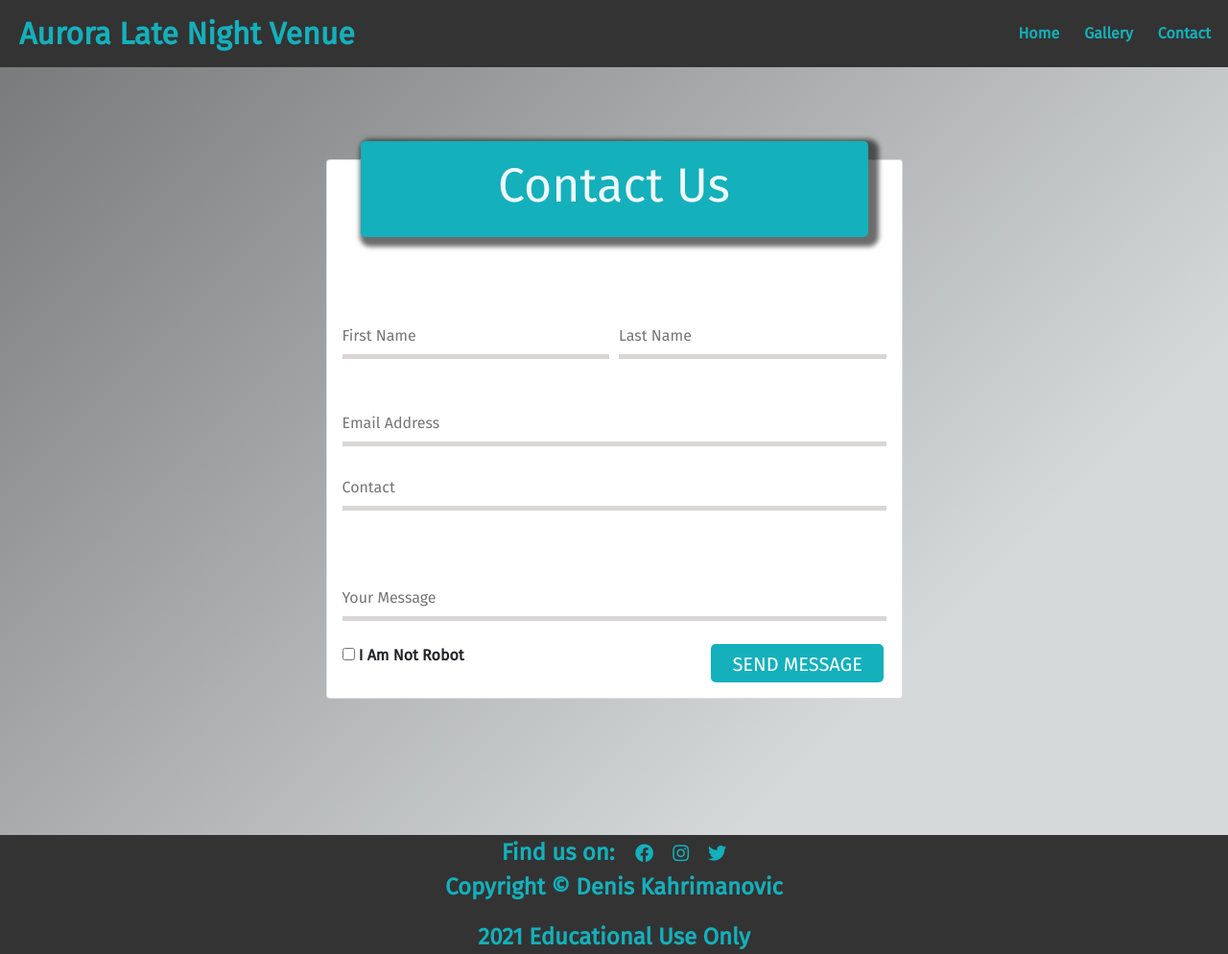
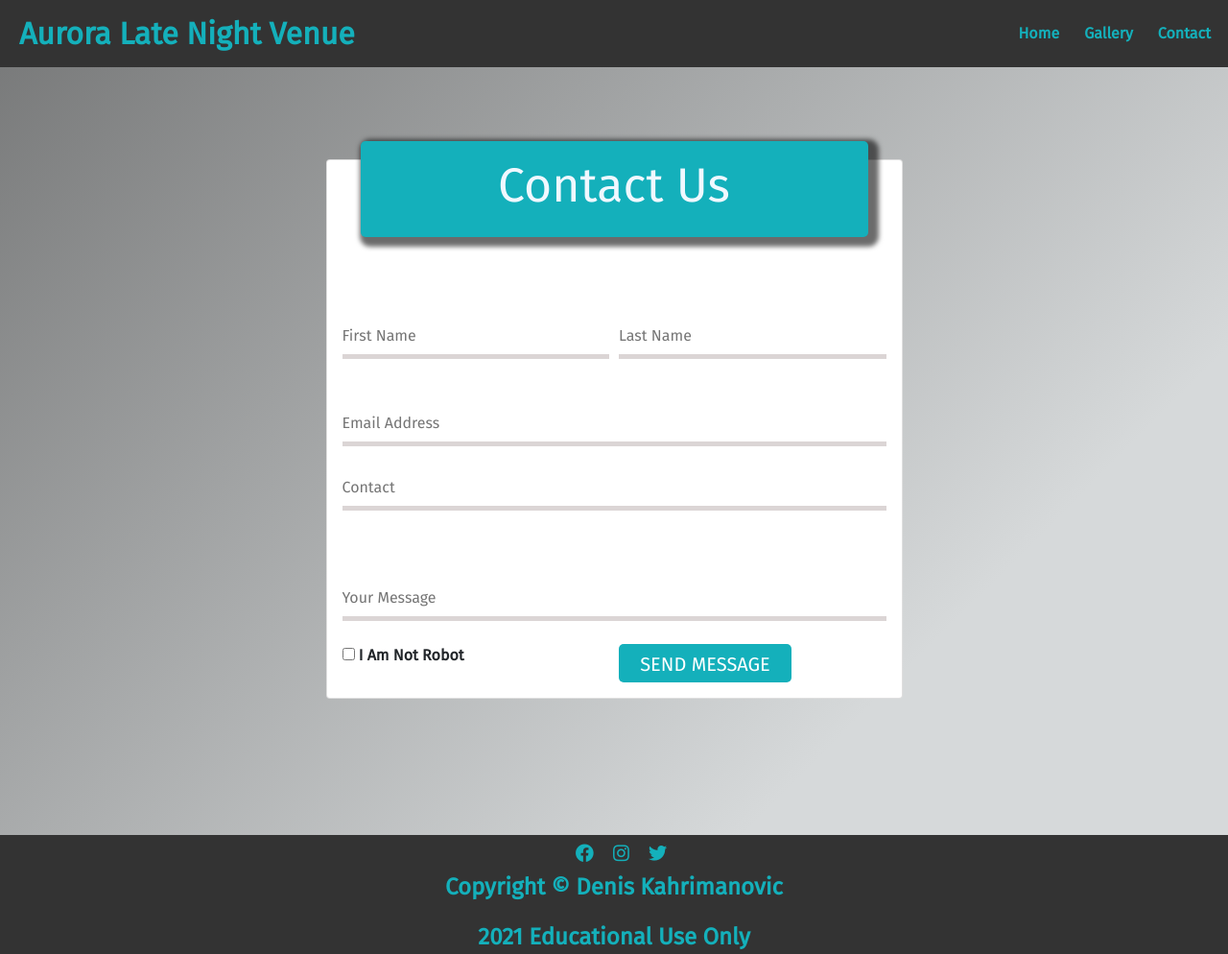
Before and after one commit to Crni789/milestone-project-1, a plain HTML site: page contact.html in a window 1280 px wide. Shown: the whole page at 96% size. Drawn offline with nearby package versions, Linux system fonts and the light colour scheme.

Commit message:
Update contact.html

```diff
--- a/contact.html
+++ b/contact.html
@@ -3,12 +3,11 @@
     <head>
         <meta charset="UTF-8" />
         <meta name="viewport" content="width=device-width, initial-scale=1.0" />
+        <title>Aurora Late Night Venue</title>
         <link rel="stylesheet" href="https://use.fontawesome.com/releases/v5.15.2/css/all.css" integrity="sha384-vSIIfh2YWi9wW0r9iZe7RJPrKwp6bG+s9QZMoITbCckVJqGCCRhc+ccxNcdpHuYu" crossorigin="anonymous" />
         <link rel="stylesheet" href="https://cdn.jsdelivr.net/npm/bootstrap@4.5.3/dist/css/bootstrap.min.css" integrity="sha384-TX8t27EcRE3e/ihU7zmQxVncDAy5uIKz4rEkgIXeMed4M0jlfIDPvg6uqKI2xXr2" crossorigin="anonymous" />
         <link rel="stylesheet" href="https://use.fontawesome.com/releases/v5.15.2/css/all.css" integrity="sha384-vSIIfh2YWi9wW0r9iZe7RJPrKwp6bG+s9QZMoITbCckVJqGCCRhc+ccxNcdpHuYu" crossorigin="anonymous" />
-        <script src="https://unpkg.com/ionicons@5.4.0/dist/ionicons.js"></script>
         <link rel="stylesheet" href="assets/css/style.css" type="text/css" />
-        <title>Aurora Late Night Venue</title>
     </head>
     <body>
         <!-------------------------------------------------Navbar-->
@@ -34,6 +33,7 @@
             </nav>
         </header>
         <!-------------------------------------------------End of Navbar-->
+        <section id="contact-form">
         <form class="contact" method="POST" action="https://formdump.codeinstitute.net/">
             <div class="container">
                 <div class="row">
@@ -79,7 +79,7 @@
                                     <div class="col-lg-6" required>
                                         <p><input type="checkbox" required /> I Am Not Robot</p>
                                     </div>
-                                    <div class="offset-2 col-lg-4">
+                                    <div class="col-lg-4">
                                         <button class="btn"><bold>SEND MESSAGE</bold></button>
                                     </div>
                                 </div>
@@ -89,10 +89,9 @@
                 </div>
             </div>
         </form>
-
+        </section>
         <!-------------------------------------------------Footer-->
         <footer>
-            <span>Find us on:</span>
             <a href="https://www.facebook.com" target="_blank" rel="noopener"><i class="fab fa-facebook"></i> </a>
             <a href="https://www.instagram.com" target="_blank" rel="noopener"><i class="fab fa-instagram"></i> </a>
             <a href="https://www.twitter.com" target="_blank" rel="noopener"><i class="fab fa-twitter"></i> </a>
@@ -100,7 +99,9 @@
             <p>Copyright © Denis Kahrimanovic</p>
             <p>2021 Educational Use Only</p>
         </footer>
+
         <!-------------------------------------------------End of Footer-->
+        <script src="https://unpkg.com/ionicons@5.4.0/dist/ionicons.js"></script>
         <script src="https://code.jquery.com/jquery-3.5.1.slim.min.js" integrity="sha384-DfXdz2htPH0lsSSs5nCTpuj/zy4C+OGpamoFVy38MVBnE+IbbVYUew+OrCXaRkfj" crossorigin="anonymous"></script>
         <script src="https://cdn.jsdelivr.net/npm/popper.js@1.16.1/dist/umd/popper.min.js" integrity="sha384-9/reFTGAW83EW2RDu2S0VKaIzap3H66lZH81PoYlFhbGU+6BZp6G7niu735Sk7lN" crossorigin="anonymous"></script>
         <script src="https://cdn.jsdelivr.net/npm/bootstrap@4.5.3/dist/js/bootstrap.min.js" integrity="sha384-w1Q4orYjBQndcko6MimVbzY0tgp4pWB4lZ7lr30WKz0vr/aWKhXdBNmNb5D92v7s" crossorigin="anonymous"></script>
```
